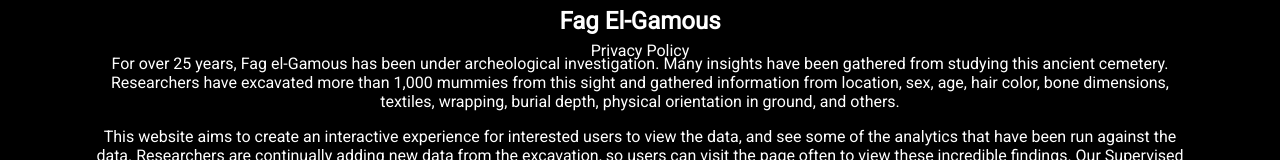
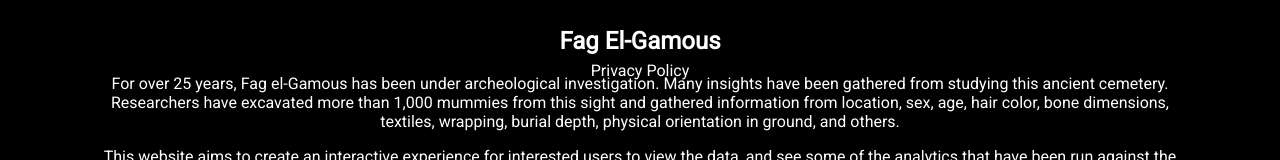
Before and after one commit to adamnorton-sunder/INTEX2, a React (Create React App) app in the folder frontend/: page / in a window 1280 px wide. Shown: the part 761-921 px from the top of the page. Built offline with nearby package versions, Linux system fonts and the light colour scheme; what @aws-amplify/ui-react, aws-amplify would draw is missing.

Commit message:
Spacing Fix

```diff
--- a/frontend/src/App.tsx
+++ b/frontend/src/App.tsx
@@ -25,7 +25,6 @@ function App() {
           <Route path="/login" element={<Login />} />
           <Route path="/addBurial" element={<AddBurial />} />
         </Routes>
-        <div className="container"></div>
       </div>
     </Router>
   );
```
